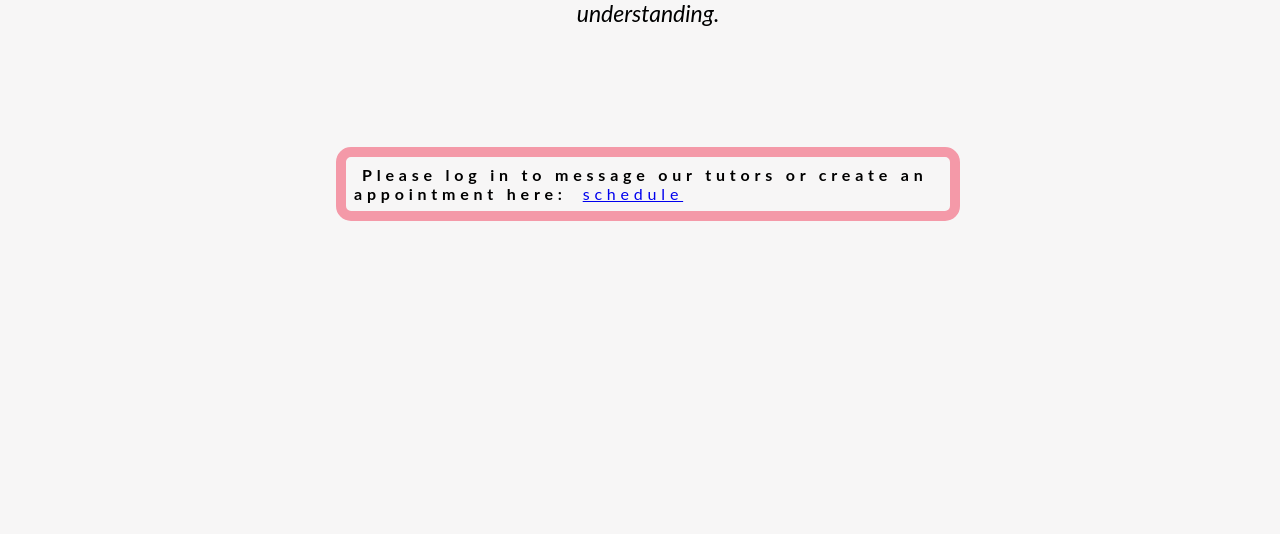
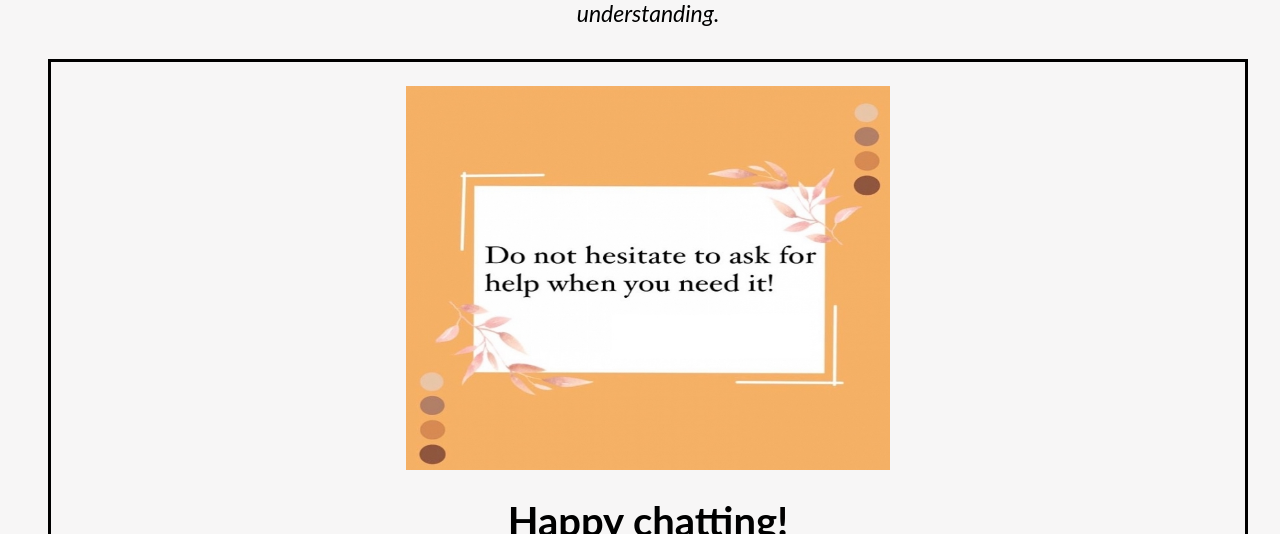
Before and after one commit to thinkingoutlau/Thinkingoutlau-Tutoring-Center, a React app: page /messages in a window 1280 px wide. Shown: the part 266-800 px from the top of the page. Built offline with nearby package versions, Linux system fonts and the light colour scheme; no server answers.

Commit message:
added image to messenger page

```diff
--- a/app/src/components/Message.js
+++ b/app/src/components/Message.js
@@ -15,15 +15,15 @@ const NewMessageEntry = () => {
   };
 
   return (
-    <div>
+    <div className="messengerBox">
+      <div align="center">
+        <img className="askForHelp" src="/AskForHelp.jpeg" />
+      </div>
+      <h3 className="media-heading">Happy chatting!</h3>
       {localStorage.length !== 0 ? (
         <div>
-          {/* <li className="media"> */}
-          <div className="media-left"></div>
-          <div className="media-body">
-            <h4 className="media-heading">Happy chatting!</h4>
-          </div>
-          {/* </li> */}
+          <hr></hr>
+
           <form
             id="new-message-form"
             onSubmit={event => {
--- a/public/style.css
+++ b/public/style.css
@@ -95,7 +95,6 @@ h4 {
 form {
   text-align: center;
   font-size: 20px;
-  margin: 30px;
 }
 
 @media only screen and (max-width: 390px) {
@@ -312,6 +311,12 @@ span {
   border-radius: 50%;
 }
 
+.profileInfo {
+  display: flex;
+  flex-direction: row;
+  align-items: center;
+}
+
 @media only screen and (max-width: 390px) {
   .profileInfo {
     display: flex;
@@ -324,8 +329,8 @@ span {
 .profile img {
   display: block;
   margin: 0 auto 20px auto;
-  width: 180px;
-  height: 180px;
+  width: 280px;
+  height: 280px;
   background-color: #f499a8;
   color: #f499a8;
   border-radius: 50%;
@@ -348,18 +353,24 @@ span {
   }
 }
 
-/* @media only screen and (max-width: 390px) {
-  .input-group input-group-lg {
-    display: flex;
-    flex-direction: row;
-    align-items: center;
-  }
-} */
+.askForHelp {
+  width: 500px;
+  height: 400px;
+}
+
+.messengerBox {
+  border: solid black;
+  width: 1200px;
+  height: 700px;
+  display: block;
+  margin-left: auto;
+  margin-right: auto;
+}
 
 .homeworkImages {
   /* width: 100%; */
-  height: 600px;
-  width: 700px;
+  height: 500px;
+  width: 600px;
   padding: 10px;
   background: #fff;
   box-sizing: border-box;
```
Also changed, not shown: public/AskForHelp.jpeg (added).
